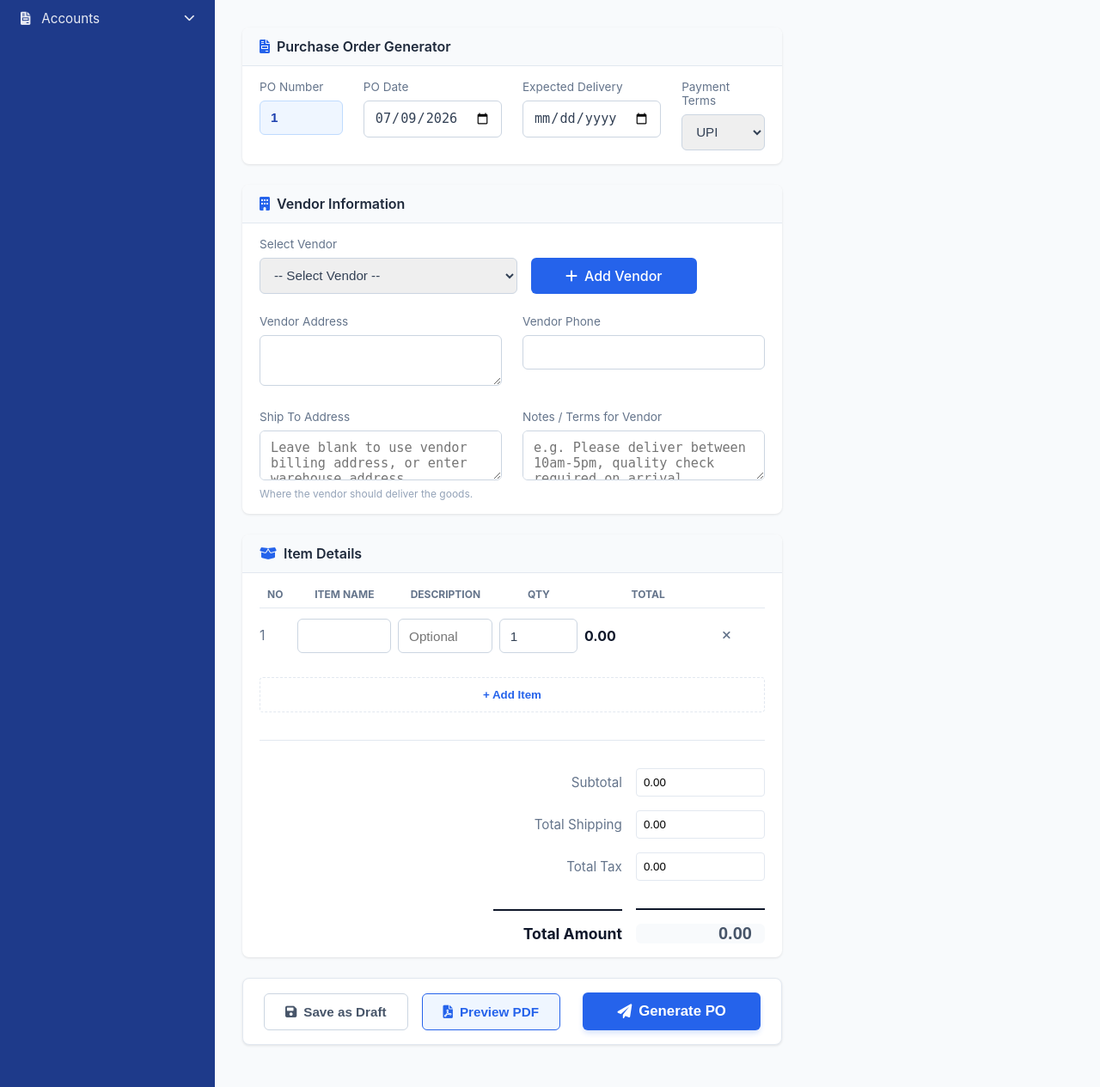
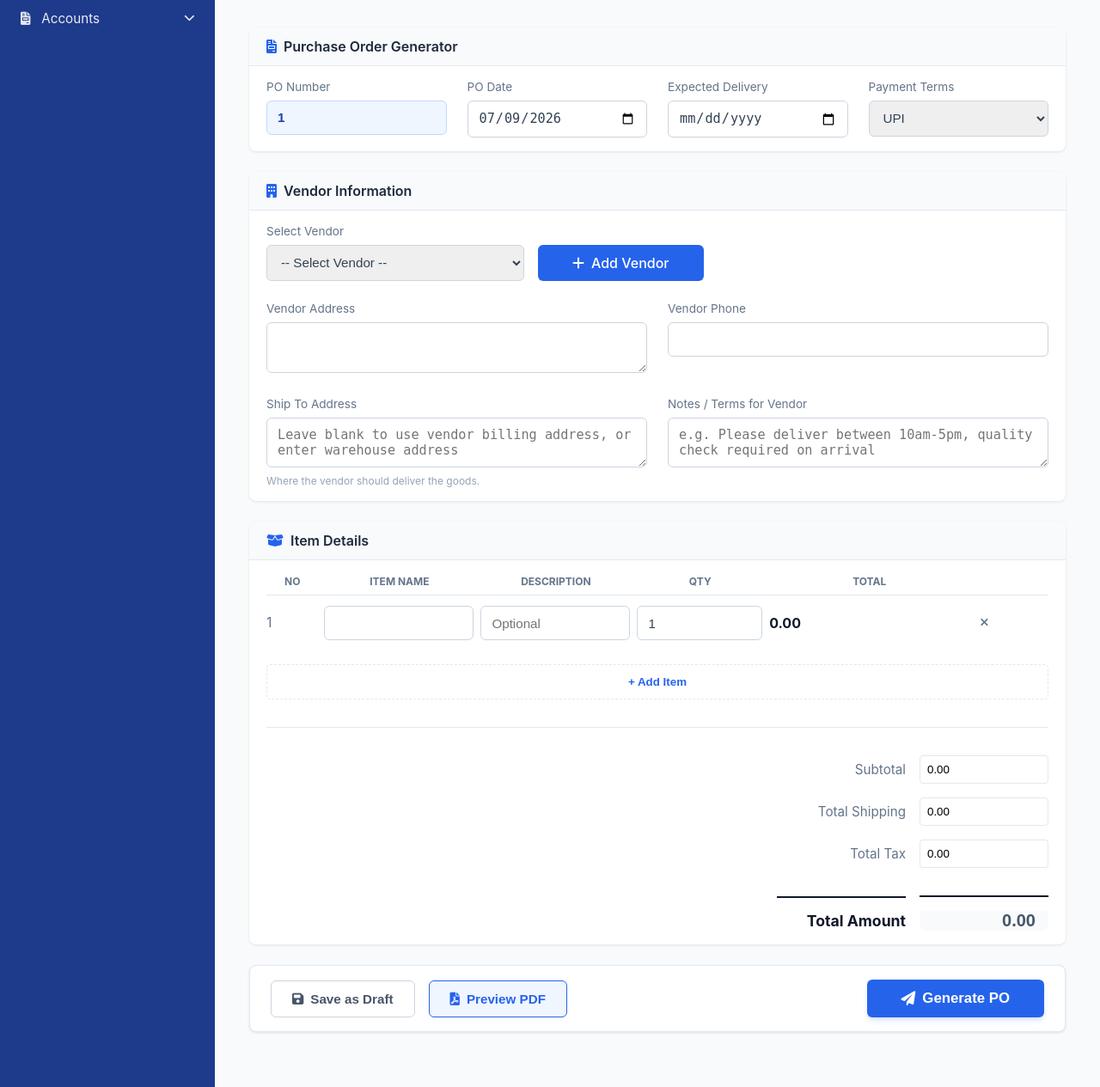
Before and after one commit to kalmeshwargurav1028-sys/business-po, a Flask app: template business_dashboard/templates/create_po.html in a window 1280 px wide. Shown: the part 87-1352 px from the top of the page at 86% size. Run offline with Flask 3, Linux system fonts and the light colour scheme; the template is opened without the code that fills it: most values are stand-ins (such as "Sample title", 1, 10 or a date in 2020); a database or web service that is not in the repository returns one stand-in record (values such as "Sample title").

Commit message:
Dynamically center Create PO layout when right-hand columns are hidden due to permissions

```diff
--- a/business_dashboard/templates/create_po.html
+++ b/business_dashboard/templates/create_po.html
@@ -198,6 +198,11 @@
         gap: 1.5rem;
         align-items: start;
     }
+    .layout-center {
+        max-width: 950px;
+        margin: 0 auto;
+        width: 100%;
+    }
     @media (max-width: 1200px) {
         .layout-2col {
             grid-template-columns: 1fr;
@@ -217,7 +222,10 @@
     {% endif %}
 {% endwith %}
 
-<div class="layout-2col">
+{% set show_stats = session.get('user_role') == 'Admin' or session.get('user_permissions', {}).get('view_financials') %}
+{% set show_history = session.get('user_role') == 'Admin' or session.get('user_permissions', {}).get('view_pos') %}
+
+<div class="{% if show_stats or show_history %}layout-2col{% else %}layout-center{% endif %}">
     <!-- LEFT COLUMN: Generator -->
     <div class="left-col">
         <form method="POST" action="{{ url_for('create_po') }}" id="po-form">
@@ -372,8 +380,9 @@
     </div>
 
     <!-- RIGHT COLUMN: Stats & History -->
+    {% if show_stats or show_history %}
     <div class="right-col">
-        {% if session.get('user_role') == 'Admin' or session.get('user_permissions', {}).get('view_financials') %}
+        {% if show_stats %}
         <div style="display: grid; grid-template-columns: 1fr 1fr; gap: 1rem; margin-bottom: 1.5rem;">
             <!-- Stat Card 1 -->
             <div class="po-card" style="margin-bottom: 0;">
@@ -402,7 +411,7 @@
         </div>
         {% endif %}
 
-        {% if session.get('user_role') == 'Admin' or session.get('user_permissions', {}).get('view_pos') %}
+        {% if show_history %}
         <!-- Purchase Order History -->
         <div class="po-card" style="margin-bottom: 0; min-height: 500px;">
             <div class="po-card-header"><i class="fas fa-history" style="margin-right: 8px; color: var(--text-muted);"></i>Purchase Order History</div>
@@ -455,6 +464,7 @@
         </div>
         {% endif %}
     </div>
+    {% endif %}
 </div>
 
 <!-- PREVIEW MODAL -->
```
